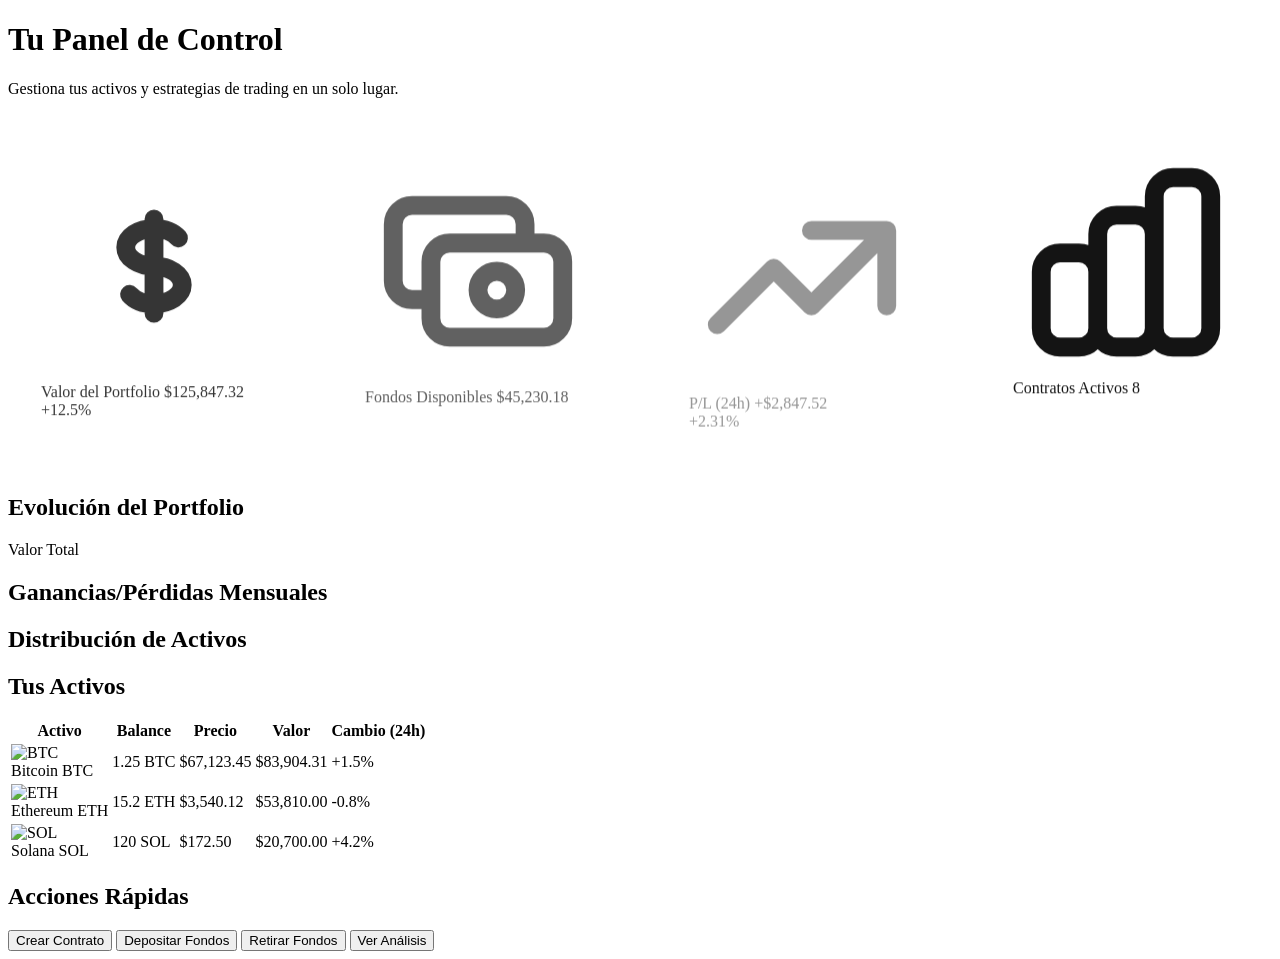
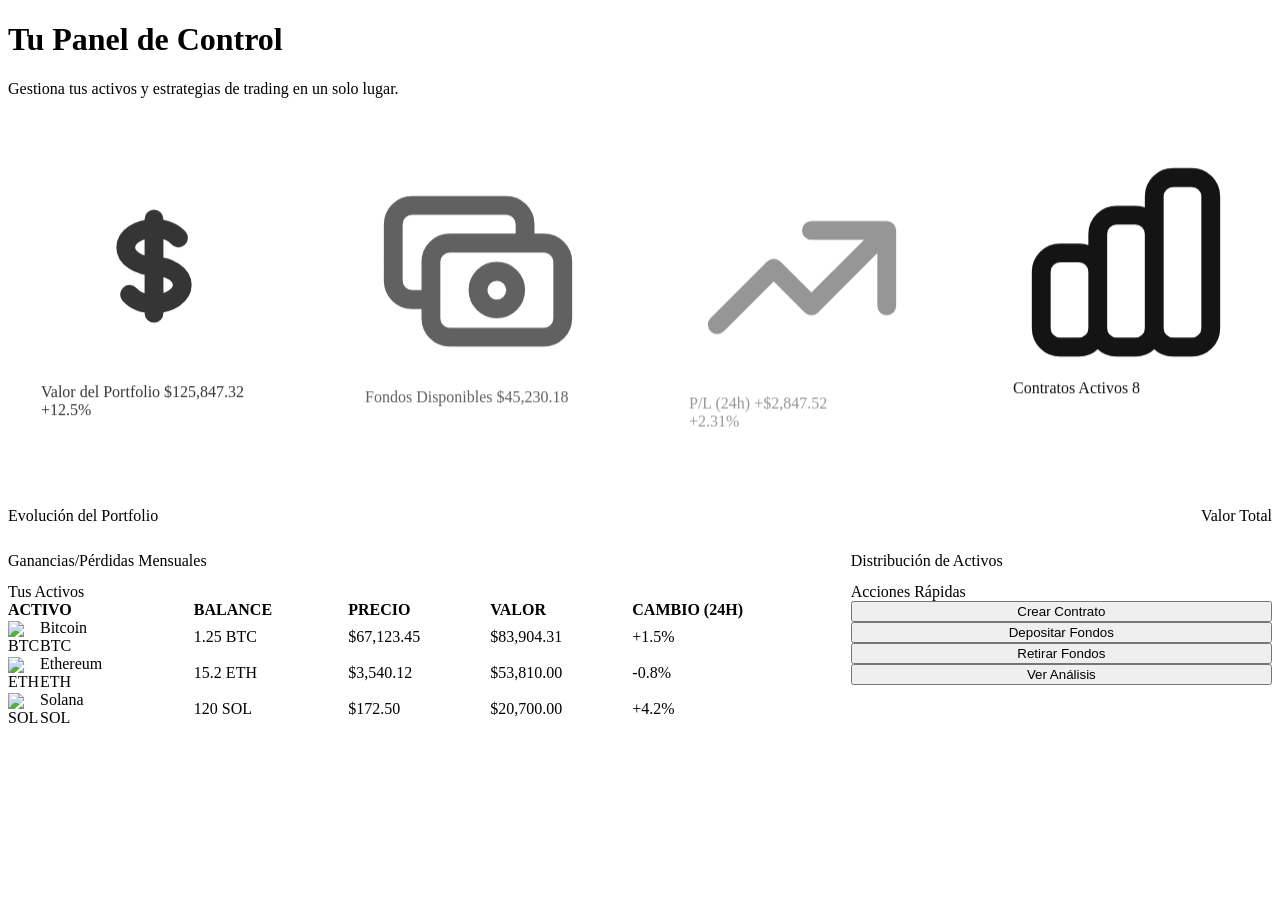

feat: Integrate Sentry and Plausible Analytics

--- a/css/dashboard-modern.css
+++ b/css/dashboard-modern.css
@@ -249,7 +249,131 @@
 }
 
 .stat-card-change.negative {
-    color: #EF4444;
+    color: var(--color-error);
+}
+
+/* ===================================
+   CHARTS
+   =================================== */
+
+.chart-card {
+    padding: var(--space-6);
+}
+
+.chart-header {
+    display: flex;
+    justify-content: space-between;
+    align-items: center;
+    margin-bottom: var(--space-4);
+}
+
+.chart-title {
+    font-size: var(--font-size-lg);
+    font-weight: var(--font-weight-bold);
+    color: var(--color-text-headings);
+}
+
+.chart-legend {
+    display: flex;
+    gap: var(--space-4);
+    font-size: var(--font-size-sm);
+}
+
+.legend-item {
+    display: flex;
+    align-items: center;
+    gap: var(--space-2);
+}
+
+.legend-item::before {
+    content: '';
+    width: 12px;
+    height: 12px;
+    border-radius: 50%;
+    background-color: var(--color-primary); /* Default color */
+}
+
+/* ===================================
+   ASSETS TABLE & QUICK ACTIONS
+   =================================== */
+
+.dashboard-columns {
+    display: grid;
+    grid-template-columns: 2fr 1fr;
+    gap: var(--space-6);
+    margin-top: var(--space-6);
+}
+
+@media (max-width: 992px) {
+    .dashboard-columns {
+        grid-template-columns: 1fr;
+    }
+}
+
+.assets-table-card, .quick-actions-card {
+    height: 100%;
+}
+
+.card-header-title {
+    font-size: var(--font-size-lg);
+    font-weight: var(--font-weight-bold);
+    color: var(--color-text-headings);
+    margin-bottom: var(--space-4);
+    padding-bottom: var(--space-4);
+    border-bottom: 1px solid var(--color-border);
+}
+
+.table-responsive {
+    overflow-x: auto;
+}
+
+.assets-table {
+    width: 100%;
+    border-collapse: collapse;
+}
+
+.assets-table th, .assets-table td {
+    padding: var(--space-3) var(--space-2);
+    text-align: left;
+    border-bottom: 1px solid var(--color-border);
+}
+
+.assets-table th {
+    font-size: var(--font-size-xs);
+    color: var(--color-text-secondary);
+    text-transform: uppercase;
+}
+
+.asset-info {
+    display: flex;
+    align-items: center;
+    gap: var(--space-3);
+}
+
+.asset-logo {
+    width: 32px;
+    height: 32px;
+}
+
+.asset-name {
+    display: block;
+    font-weight: var(--font-weight-medium);
+}
+
+.asset-symbol {
+    font-size: var(--font-size-sm);
+    color: var(--color-text-secondary);
+}
+
+.actions-list {
+    display: flex;
+    flex-direction: column;
+    gap: var(--space-3);
+}
+
+.btn.full-width {
+    width: 100%;
+    text-align: center;
 }
 
 /* ===================================
